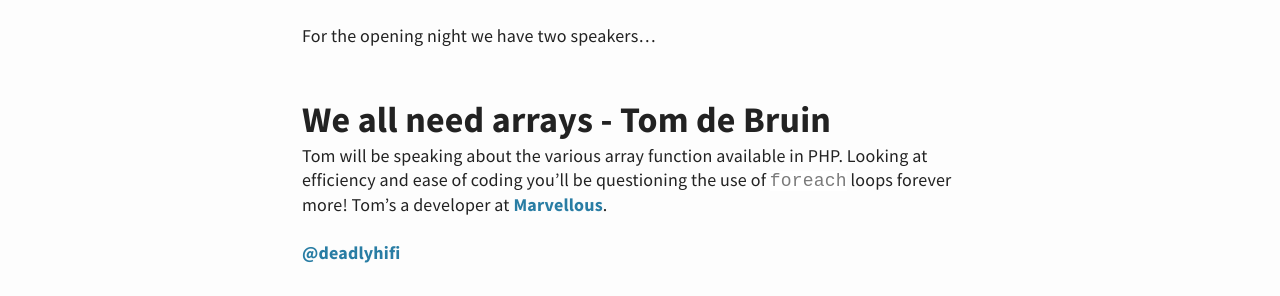
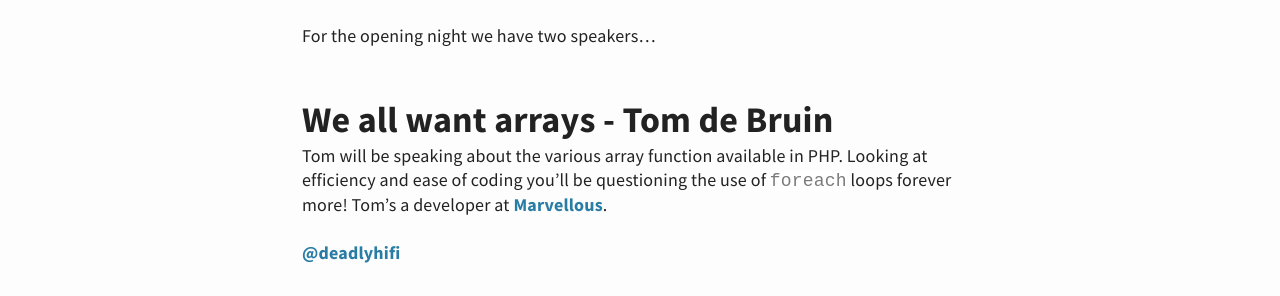
Before and after one commit to Ireaurora/LeedsPHP, a Jekyll site: the page built from _posts/2016-02-21-march-2016.md, in a window 1280 px wide. Shown: the part 414-710 px from the top of the page. Built offline with Jekyll 4.4.1, drawn with Linux system fonts in a browser that asks for light colours; comment, search, counter and statistics services are not loaded.

Commit message:
Edit talk title

```diff
--- a/_posts/2016-02-21-march-2016.md
+++ b/_posts/2016-02-21-march-2016.md
@@ -9,7 +9,7 @@ We're very pleased to announce that LeedsPHP is back after a hiatus. The event w
 
 For the opening night we have two speakers…
 
-## We all need arrays - Tom de Bruin
+## We all want arrays - Tom de Bruin
 
 Tom will be speaking about the various array function available in PHP. Looking at efficiency and ease of coding you'll be questioning the use of `foreach` loops forever more! Tom's a  developer at [Marvellous](https://wearemarvellous.com).
 
```
